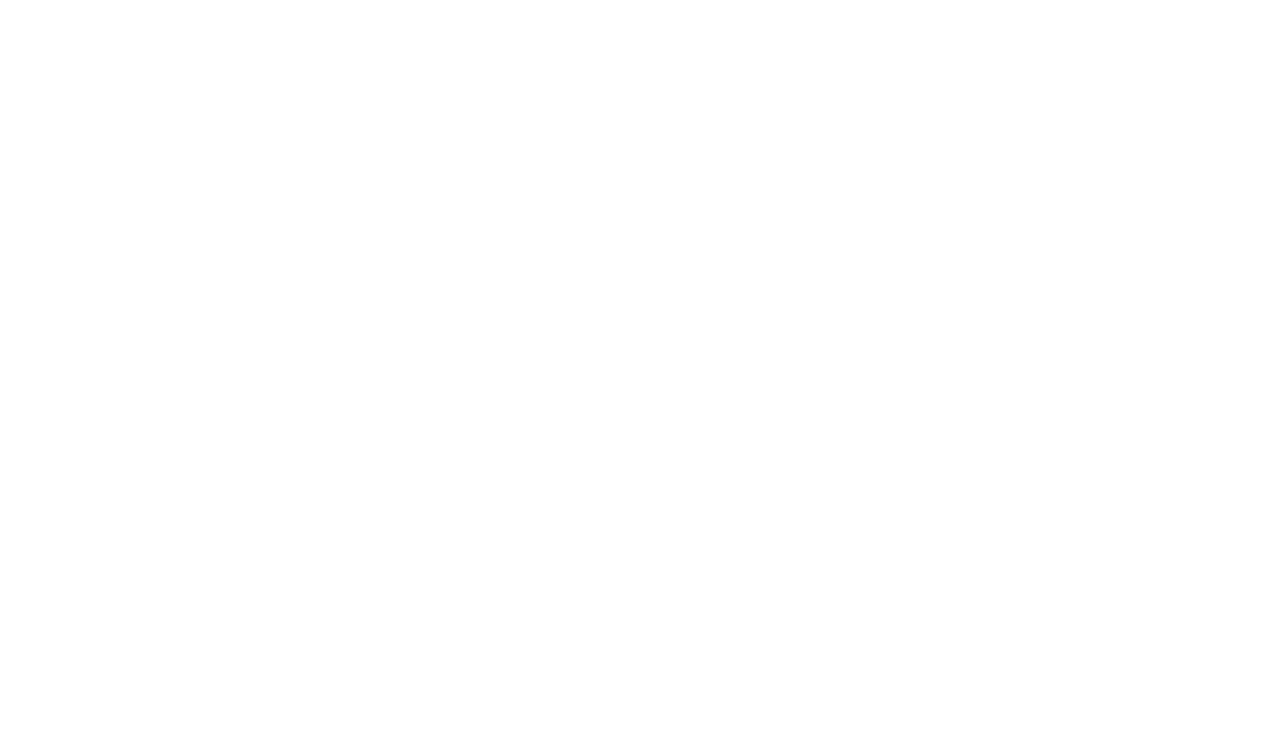
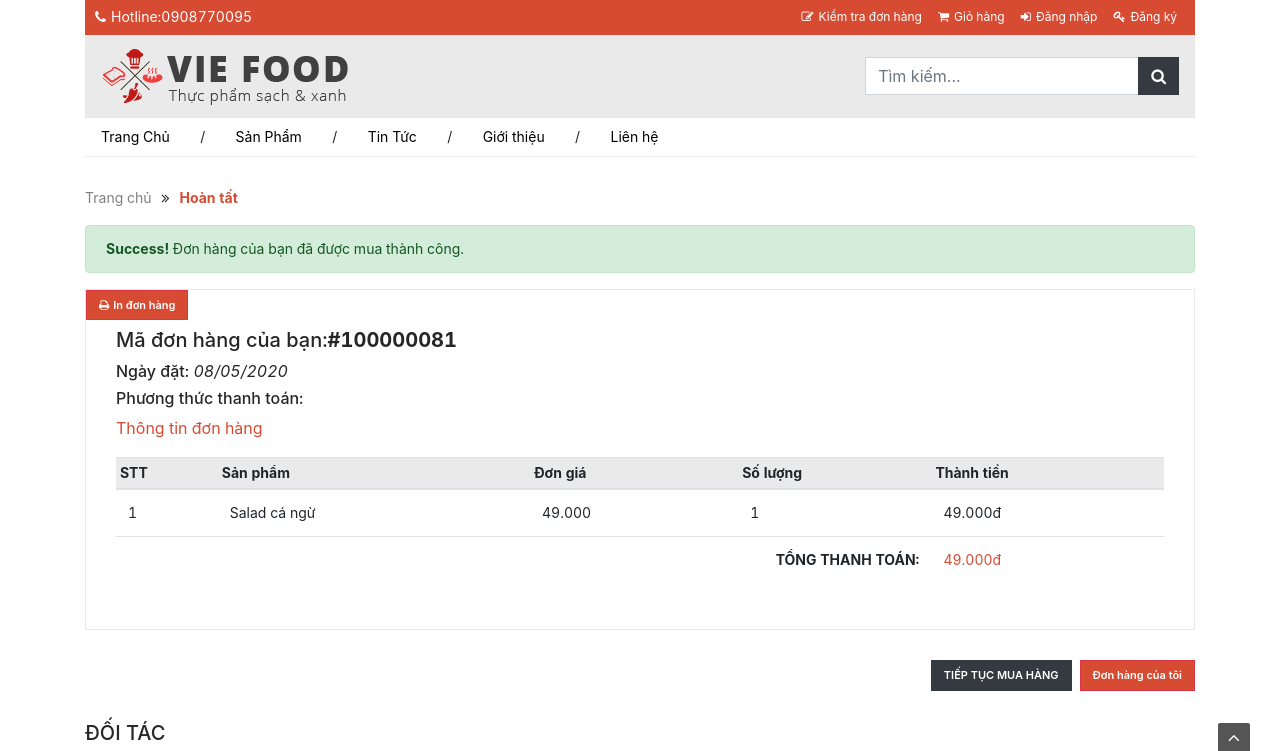
Before and after one commit to xuanthuy78/Vni-Foody-Frontend, a React (Create React App) app: page /finish in a window 1280 px wide. Shown: the top 751 px of the page. Built offline with nearby package versions, Linux system fonts and the light colour scheme.

Commit message:
build finishShoppingPage

```diff
--- a/src/App.scss
+++ b/src/App.scss
@@ -87,6 +87,27 @@
     }
   }
 }
+.button-same {
+  .btn {
+    font-size: 11px !important;
+    font-weight: 600;
+    border-radius: 0 !important;
+  }
+  .continue {
+    &:hover {
+      background: $menu-backgroud;
+      border: 1px solid $menu-backgroud;
+    }
+  }
+  .pay {
+    background: $menu-backgroud;
+    &:hover {
+      background: black;
+      color: $menu-backgroud;
+      border: 1px solid black;
+    }
+  }
+}
 //format chung phân trang
 .ant-pagination-prev,
 .ant-pagination-next,
--- /dev/null
+++ b/src/containers/pages/finishShoppingPage/FinishShoppingPage.jsx
@@ -0,0 +1,105 @@
+import React, { Component } from 'react'
+import './FinishShoppingPage.scss'
+import { MasterLayout } from '../../../components/layout'
+import Partner from '../../../components/product/partner/Partner'
+import { Link } from 'react-router-dom'
+
+export class FinishShoppingPage extends Component {
+  render() {
+    return (
+      <MasterLayout>
+        <div className="container">
+          <div className="finish">
+            <div className="finish-success">
+              <div className="menu-title mb-3">
+                <ul className="nav">
+                  <li className="nav-item">
+                    <Link className="nav-link" to="/">
+                      Trang chủ
+                    </Link>
+                  </li>
+                  <li className="nav-item icon-link">
+                    <i
+                      className="fa fa-angle-double-right"
+                      aria-hidden="true"
+                    ></i>
+                  </li>
+                  <li className="nav-item active">
+                    <Link className="nav-link" to="#">
+                      <span>Hoàn tất</span>
+                    </Link>
+                  </li>
+                </ul>
+              </div>
+              <div className="alert alert-success">
+                <strong>Success!</strong> Đơn hàng của bạn đã được mua thành
+                công.
+              </div>
+            </div>
+            <div className="finish-content">
+              <div className="detail mt-2">
+                <h5>
+                  Mã đơn hàng của bạn:
+                  <strong>#100000081</strong>
+                </h5>
+                <h6>
+                  Ngày đặt: <i style={{ fontWeight: 400 }}>08/05/2020</i>
+                </h6>
+                <h6>Phương thức thanh toán:</h6>
+                <div className="table-product">
+                  <p className="title">Thông tin đơn hàng</p>
+                  <div className="table-responsive">
+                    <table className="table">
+                      <thead className="thead-color">
+                        <tr>
+                          <th>STT</th>
+                          <th>Sản phẩm</th>
+                          <th>Đơn giá</th>
+                          <th>Số lượng</th>
+                          <th>Thành tiền</th>
+                        </tr>
+                      </thead>
+                      <tbody>
+                        <tr>
+                          <td>1</td>
+                          <td>Salad cá ngừ</td>
+                          <td>49.000</td>
+                          <td>1</td>
+                          <td>49.000đ</td>
+                        </tr>
+                        <tr>
+                          <td className="sum end" colSpan={4}>
+                            <strong>TỔNG THANH TOÁN: </strong>
+                          </td>
+                          <td className="price">49.000đ</td>
+                        </tr>
+                      </tbody>
+                    </table>
+                  </div>
+                </div>
+              </div>
+              <div className="scan button-same">
+                <button type="button" className="btn btn-danger pay">
+                  <i className="fa fa-print mr-1" aria-hidden="true"></i>In đơn
+                  hàng
+                </button>
+              </div>
+            </div>
+            <div className="finish-btn button-same end">
+              <button type="button" className="btn btn-dark mr-2 continue">
+                TIẾP TỤC MUA HÀNG
+              </button>
+              <button type="button" className="btn btn-danger pay">
+                Đơn hàng của tôi
+              </button>
+            </div>
+          </div>
+
+          <Partner />
+        </div>
+      </MasterLayout>
+    )
+  }
+}
+
+export default FinishShoppingPage
--- /dev/null
+++ b/src/containers/pages/finishShoppingPage/FinishShoppingPage.scss
@@ -0,0 +1,42 @@
+$backgroud-gray: rgb(235, 234, 234);
+$color-red: rgb(215, 75, 51);
+.finish {
+  .end {
+    text-align: end;
+  }
+  margin-top: 30px;
+  .finish-content {
+    position: relative;
+    border: 1px solid $backgroud-gray;
+    padding: 30px;
+    .detail {
+      .table-product {
+        .title {
+          font-size: 16px;
+          color: $color-red;
+        }
+        .table {
+          .thead-color {
+            background: $backgroud-gray !important;
+            tr {
+              white-space: nowrap;
+              th {
+                padding: 4px;
+              }
+            }
+          }
+          tbody {
+            .price {
+              color: $color-red;
+            }
+          }
+        }
+      }
+    }
+    .scan {
+      position: absolute;
+      top: -30px;
+      left: 0;
+    }
+  }
+}
--- a/src/containers/pages/index.js
+++ b/src/containers/pages/index.js
@@ -8,6 +8,7 @@
 import ProductCategoryPage from './productCategoryPage/ProductCategoryPage'
 import ShoppingCartPage from './shoppingCartPage/ShoppingCartPage'
 import PayShoppingPage from './payShoppingPage/PayShoppingPage'
+import FinishShoppingPage from './finishShoppingPage/FinishShoppingPage'
 
 export {
   HomePage,
@@ -19,5 +20,6 @@
   NewsDetailPage,
   ProductCategoryPage,
   ShoppingCartPage,
-  PayShoppingPage
+  PayShoppingPage,
+  FinishShoppingPage
 }
--- a/src/containers/pages/shoppingCartPage/ShoppingCartPage.jsx
+++ b/src/containers/pages/shoppingCartPage/ShoppingCartPage.jsx
@@ -56,7 +56,7 @@
                 <span className="title">Tổng thanh toán:</span>
                 <span className="price">59,000đ</span>
               </div>
-              <div className="total-pay">
+              <div className="total-pay button-same">
                 <button type="button" className="btn btn-dark mr-2 continue">
                   TIẾP TỤC MUA HÀNG
                 </button>
--- a/src/containers/pages/shoppingCartPage/ShoppingCartPage.scss
+++ b/src/containers/pages/shoppingCartPage/ShoppingCartPage.scss
@@ -72,27 +72,6 @@
           color: $backgroud-active;
         }
       }
-      .total-pay {
-        .btn {
-          font-size: 11px !important;
-          font-weight: 600;
-          border-radius: 0 !important;
-        }
-        .continue {
-          &:hover {
-            background: $backgroud-active;
-            border: 1px solid $backgroud-active;
-          }
-        }
-        .pay {
-          background: $backgroud-active;
-          &:hover {
-            background: black;
-            color: $backgroud-active;
-            border: 1px solid black;
-          }
-        }
-      }
     }
   }
 }
--- a/src/routes/routes.js
+++ b/src/routes/routes.js
@@ -10,6 +10,7 @@
   IntroduceDetailPage,
   ShoppingCartPage,
   PayShoppingPage,
+  FinishShoppingPage
 } from '../containers/pages'
 
 const routes = [
@@ -65,6 +66,11 @@
     exact: true,
     main: () => <PayShoppingPage />,
   },
+  {
+    path: '/finish',
+    exact: true,
+    main: () => <FinishShoppingPage />,
+  },
 ]
 
 export default routes
```
